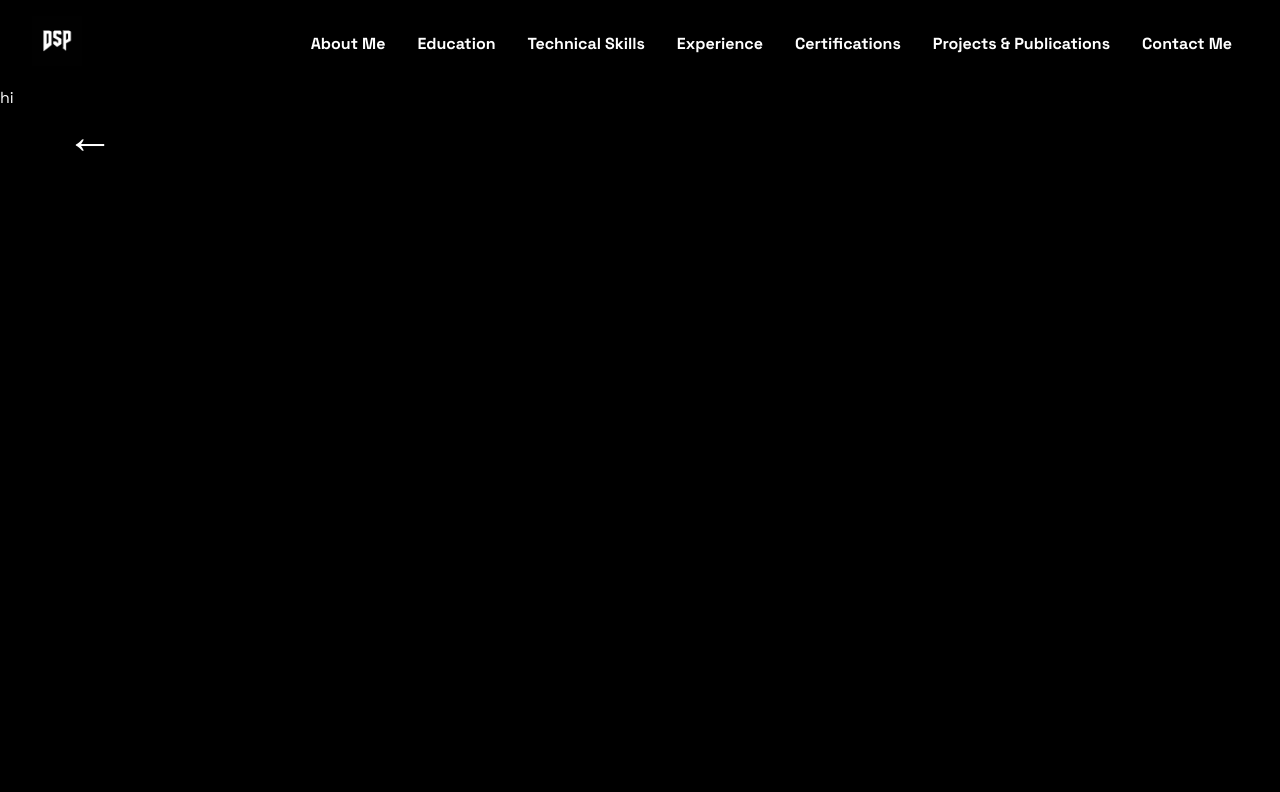
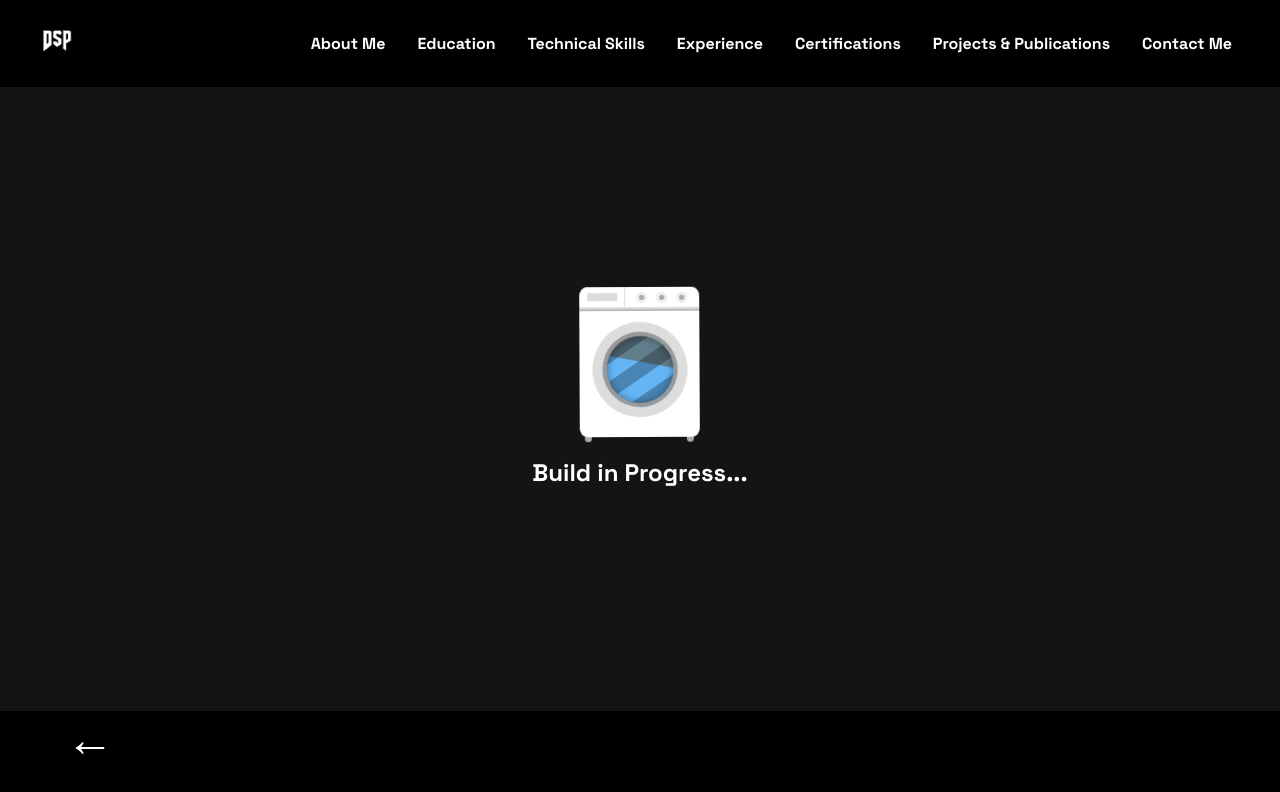
Before and after one commit to DeepakPolasiSai/portfolio, a React (Vite) app: page /pandp in a window 1280 px wide. Shown: the top 792 px of the page. Built offline with nearby package versions, Linux system fonts and the light colour scheme.

Commit message:
first deployment

```diff
--- a/src/certification/Certification.css
+++ b/src/certification/Certification.css
@@ -103,25 +103,25 @@
     left: 0;
     width: 100%;
     height: 100%;
-    background: rgba(0, 0, 0, 0.8); /* Semi-transparent black */
+    background: rgba(0, 0, 0, 0.8);
     display: flex;
     justify-content: center;
     align-items: center;
-    z-index: 1000; /* Ensures it appears above all other elements */
+    z-index: 1000;
 
   }
 
   /* Modal content box */
   .modal-content {
     overflow-y: scroll;
-    background: #141414; /* Dark background */
+    background: #141414;
     padding: 2rem;
     max-height: 80vh;
     border-radius: 10px;
     width: 60%;
     text-align: center;
     color: white;
-    box-shadow: 0 0 15px rgba(0, 0, 0, 0.5); /* Subtle shadow for effect */
+    box-shadow: 0 0 15px rgba(0, 0, 0, 0.5);
   }
 
   /* Close button styling */
@@ -139,9 +139,9 @@
     color: red;
   }
 
-  /* Disable pointer events for inactive elements */
+
   body.modal-open {
-    overflow: hidden; /* Prevent scrolling */
+    overflow: hidden;
   }
 
   .modaldesign{
--- a/src/contact/Contact.jsx
+++ b/src/contact/Contact.jsx
@@ -21,8 +21,8 @@ export default function Contact() {
 
   const handleSubmit = (e) => {
     e.preventDefault();
-    alert("Message sent!"); // Simple alert to show form submission
-    setFormData({ name: "", email: "", message: "" }); // Reset form fields
+    alert("Message sent!");
+    setFormData({ name: "", email: "", message: "" });
   };
 
   const navigate = useNavigate();
--- a/src/pandp/Pandp.css
+++ b/src/pandp/Pandp.css
@@ -0,0 +1,82 @@
+ .washing-spinner-container {
+    display: flex;
+    flex-direction: column;
+    justify-content: center;
+    align-items: center;
+    height: 78vh;
+    background-color: #141414;
+    color: #ffffff;
+  }
+
+
+  .spinner-text {
+    margin-top: 20px;
+    font-size: 1.5rem;
+    font-weight: bold;
+    text-align: center;
+  }
+
+
+   .loader {
+    width: 120px;
+    height: 150px;
+    background-color: #fff;
+    background-repeat: no-repeat;
+    background-image: linear-gradient(#ddd 50%, #bbb 51%),
+      linear-gradient(#ddd, #ddd), linear-gradient(#ddd, #ddd),
+      radial-gradient(ellipse at center, #aaa 25%, #eee 26%, #eee 50%, #0000 55%),
+      radial-gradient(ellipse at center, #aaa 25%, #eee 26%, #eee 50%, #0000 55%),
+      radial-gradient(ellipse at center, #aaa 25%, #eee 26%, #eee 50%, #0000 55%);
+    background-position: 0 20px, 45px 0, 8px 6px, 55px 3px, 75px 3px, 95px 3px;
+    background-size: 100% 4px, 1px 23px, 30px 8px, 15px 15px, 15px 15px, 15px 15px;
+    position: relative;
+    border-radius: 6%;
+    animation: shake 3s ease-in-out infinite;
+    transform-origin: 60px 180px;
+  }
+  .loader:before {
+    content: "";
+    position: absolute;
+    left: 5px;
+    top: 100%;
+    width: 7px;
+    height: 5px;
+    background: #aaa;
+    border-radius: 0 0 4px 4px;
+    box-shadow: 102px 0 #aaa;
+  }
+
+  .loader:after {
+    content: "";
+    position: absolute;
+    width: 95px;
+    height: 95px;
+    left: 0;
+    right: 0;
+    margin: auto;
+    bottom: 20px;
+    background-color: #bbdefb;
+    background-image:
+      linear-gradient( to right, #0004 0%, #0004 49%, #0000 50%, #0000 100% ),
+      linear-gradient(135deg, #64b5f6 50%, #607d8b 51%);
+    background-size: 30px 100%, 90px 80px;
+    border-radius: 50%;
+    background-repeat: repeat, no-repeat;
+    background-position: 0 0;
+    box-sizing: border-box;
+    border: 10px solid #DDD;
+    box-shadow: 0 0 0 4px #999 inset, 0 0 6px 6px #0004 inset;
+    animation: spin 3s ease-in-out infinite;
+  }
+
+  @keyframes spin {
+    0% { transform: rotate(0deg) }
+    50% { transform: rotate(360deg) }
+    75% { transform: rotate(750deg) }
+    100% { transform: rotate(1800deg) }
+  }
+  @keyframes shake {
+    65%, 80%, 88%, 96% { transform: rotate(0.5deg) }
+    50%, 75%, 84%, 92% { transform: rotate(-0.5deg) }
+    0%, 50%, 100%  { transform: rotate(0) }
+  }
--- a/src/pandp/Pandp.jsx
+++ b/src/pandp/Pandp.jsx
@@ -1,4 +1,5 @@
 import { useNavigate } from 'react-router-dom';
+import './Pandp.css'
 
 export default function Pandp(){
     const navigate = useNavigate();
@@ -11,9 +12,10 @@ export default function Pandp(){
     };
     return(
         <>
-        <div>
-            hi
-        </div>
+       <div className="washing-spinner-container">
+      <span className="loader"></span>
+      <p className="spinner-text">Build in Progress...</p>
+    </div>
         <section className='buttonplaces'>
 <div className='lef1'>
 <button className="arrow-button" onClick={handleleftArrowClick}>
```
